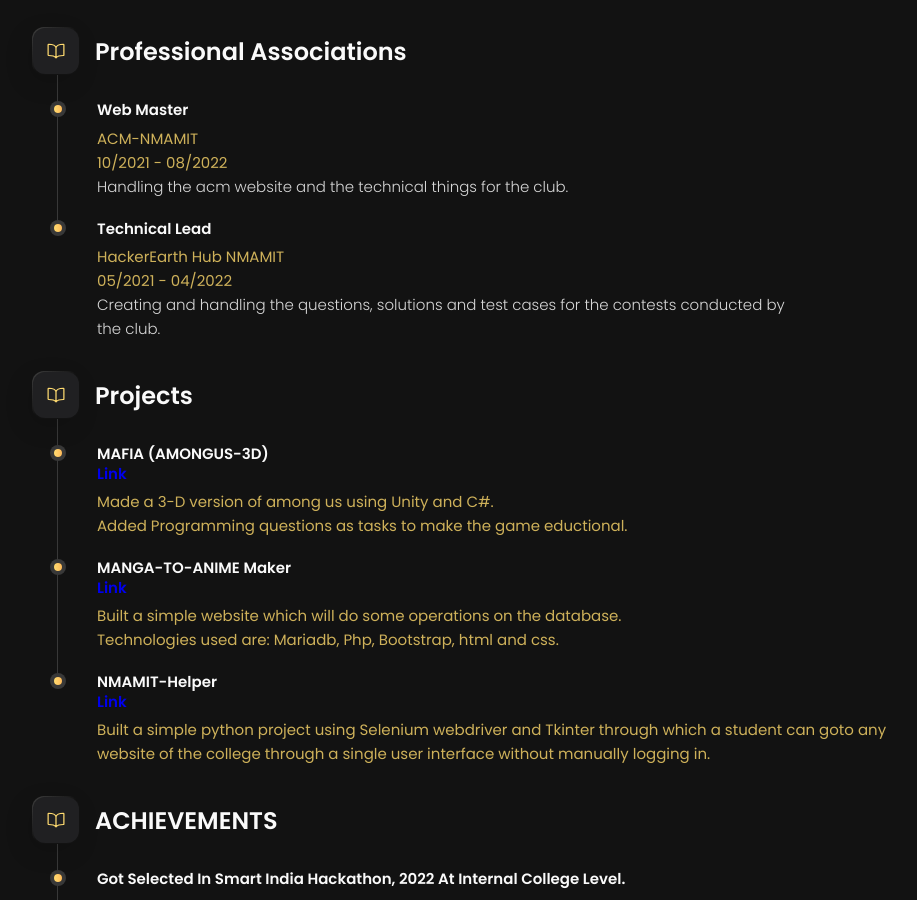
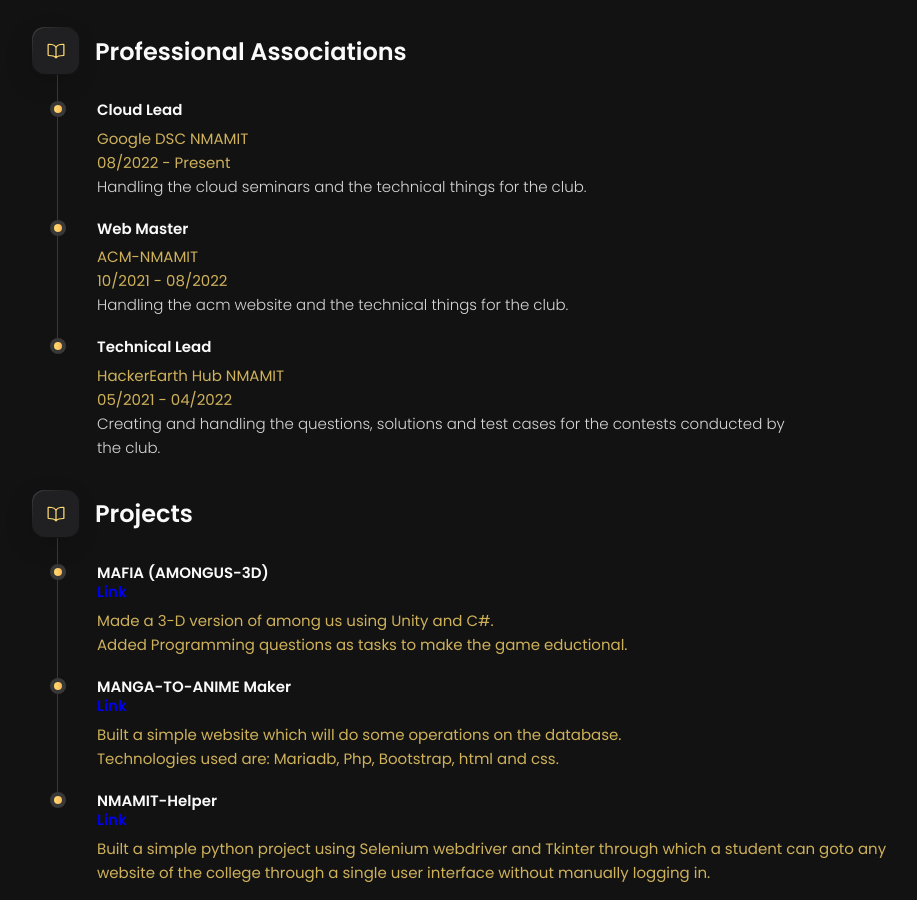
Before and after one commit to akashc1612/Portfolio_website, a plain HTML site: page index.html in a window 1280 px wide. Shown: the part 1304-2204 px from the top of the page, without its empty margins (308-1225 px from the left). Drawn offline with nearby package versions, Linux system fonts and the light colour scheme.

Commit message:
Update index.html

```diff
--- a/index.html
+++ b/index.html
@@ -169,7 +169,14 @@
             <h3 class="h3">Professional Associations</h3>
           </div>
           <ol class="timeline-list">
-
+            <li class="timeline-item">
+              <h4 class="h4 timeline-item-title">Cloud Lead</h4>
+              <span>Google DSC NMAMIT</span>
+              <span>08/2022 - Present</span>
+              <p class="timeline-text">
+                Handling the cloud seminars and the technical things for the club.
+              </p>
+            </li>
             <li class="timeline-item">
               <h4 class="h4 timeline-item-title">Web Master</h4>
               <span>ACM-NMAMIT</span>
```
